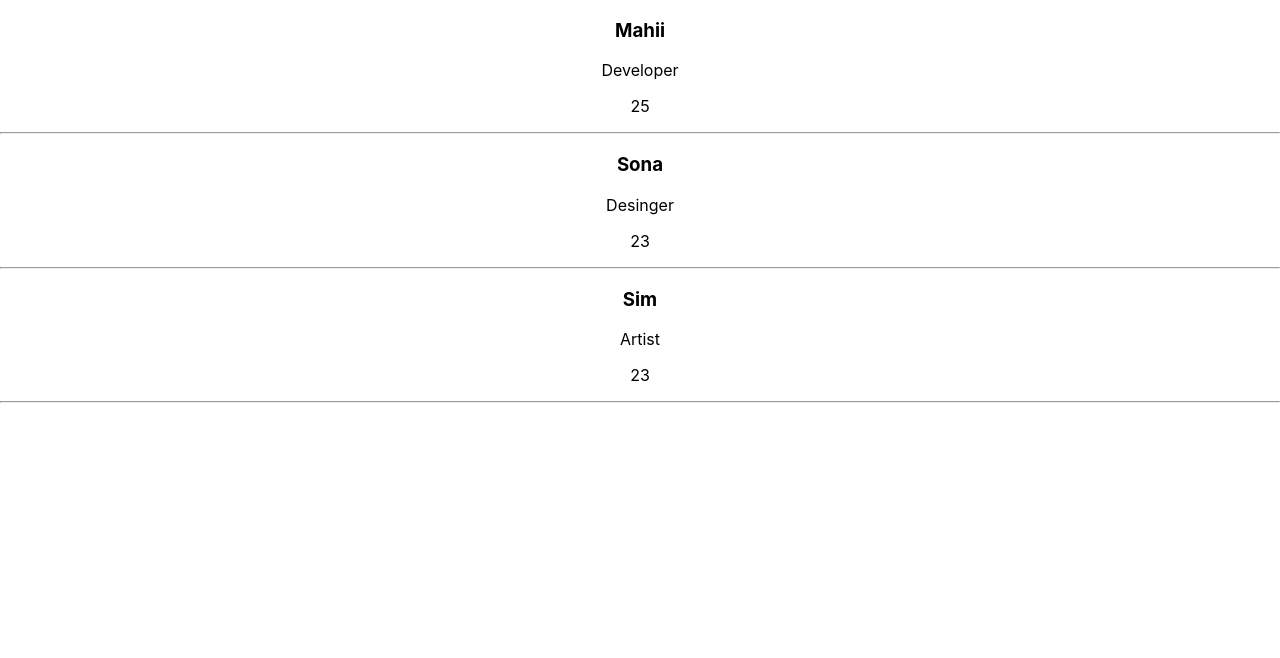
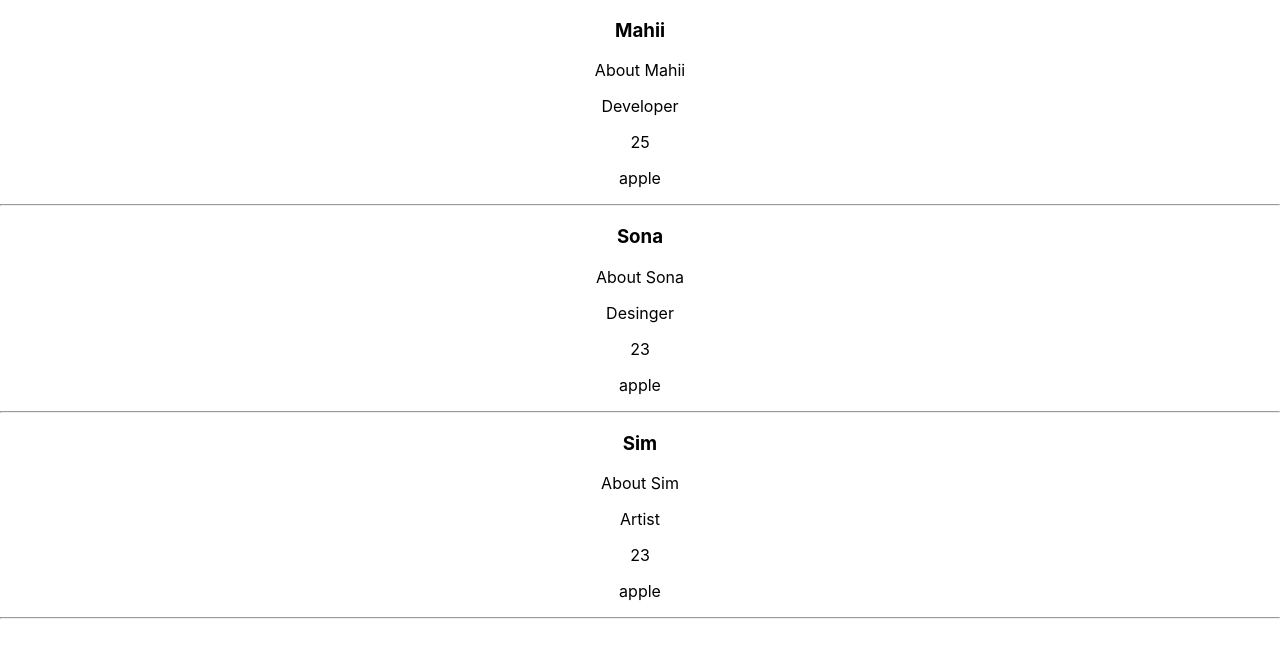
Before and after one commit to pr-dhruv-archieve/react-learnning, a React (Create React App) app: page / in a window 1280 px wide. Shown: the top 658 px of the page. Built offline with nearby package versions, Linux system fonts and the light colour scheme.

Commit message:
first way of handling children props

```diff
--- a/src/com/soma/component/People.jsx
+++ b/src/com/soma/component/People.jsx
@@ -1,4 +1,4 @@
-import React, { Component } from "react";
+import React from "react";
 /**
  * Props are the parameter (arguments to the components)
  * ex: <a href="" alt="" /> here, 'a' is the tag name, and href and alt is the props.
@@ -10,16 +10,17 @@ import React, { Component } from "react";
  *
  */
 
-const Person = (props) => {
+const Person = ({ children, person: { name, job, age, company } }) => {
+  // const{name, job, age, company} = props.person
 
-  const{name, job, age, company} = props.person
-
-  console.log(props);
+  // console.log(props);
   return (
     <article>
       <h1>{name}</h1>
+      {children}
       <p>{job}</p>
       <p>{age}</p>
+      <p>{company}</p>
       <hr />
     </article>
   );
@@ -37,9 +38,15 @@ function People() {
 
   return (
     <section>
-      <Person person={data[0]} />
-      <Person person={data[1]} />
-      <Person person={data[2]} />
+      <Person person={data[0]}>
+        <p>About Mahii</p>
+      </Person>
+      <Person person={data[1]}>
+        <p>About Sona</p>
+      </Person>
+      <Person person={data[2]}>
+        <p>About Sim</p>
+      </Person>
     </section>
   );
 }
```
